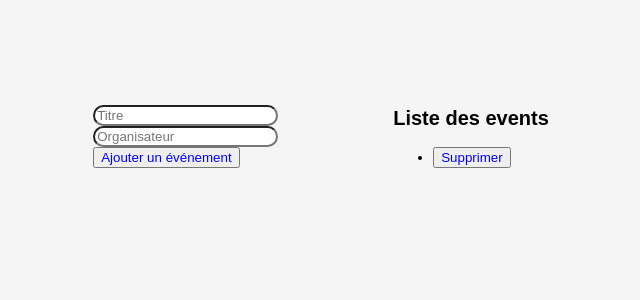
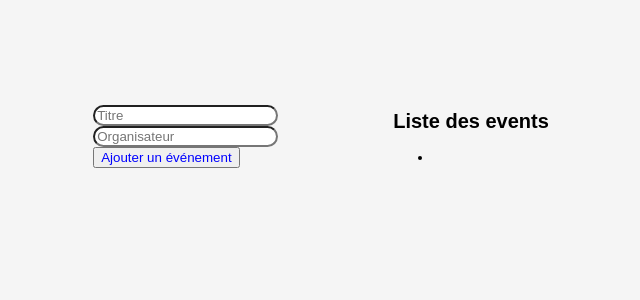
Before and after one commit to Ishak-devs/projet_py, a Django app: page / in a window 1280 px wide. Shown: the part 264-564 px from the top of the page, without its empty margins (319-959 px from the left). Run offline with Django 4.2, Linux system fonts and the light colour scheme; data comes from the database, SQL or seed files in the repository.

Commit message:
buton delete is hide if event does not exist

```diff
--- a/monapp/templates/index.html
+++ b/monapp/templates/index.html
@@ -58,10 +58,12 @@
 
         <ul>
  <li>
+     {% if Evenements %}
     <form method="post" action="{% url 'delete_event' %}">
     {% csrf_token %}
-    <button type="submit">Supprimer</button>
+    <button type="submit">Supprimer l'événement</button>
 </form>
+     {% endif %}
         </li>
             </ul>
     {% endfor %}
--- a/monapp/views.py
+++ b/monapp/views.py
@@ -25,14 +25,11 @@ def Ajout_event(request):
             return redirect('accueil')
     return render(request, 'index.html')
 
-def supprimer_event(request):
+
+def delete_event(request):
     if request.method == 'POST':
         Titre = request.POST.get('Titre')
         organisateur = request.POST.get('organisateur_nom')
 
         Evenements.objects.filter(Titre=Titre, organisateur_nom=organisateur).delete()
-
         return redirect('accueil')
-
-def delete_event(request):
-    return redirect('aceuil')
```
